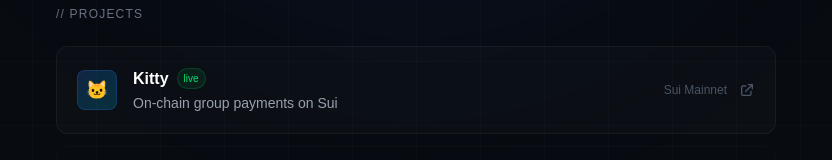
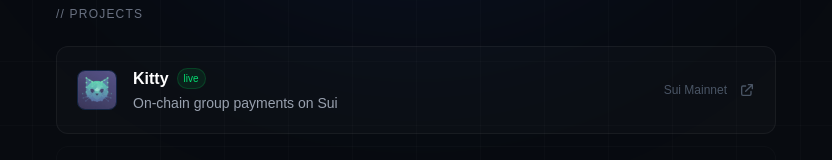
Before and after one commit to Zenless-Labs/landing-pages, a Next.js app: page / in a window 1280 px wide. Shown: the part 451-611 px from the top of the page, without its empty margins (224-1056 px from the left). Built offline with nearby package versions, Linux system fonts and the light colour scheme.

Commit message:
feat: use Kitty logo image on landing page

```diff
--- a/app/page.tsx
+++ b/app/page.tsx
@@ -54,8 +54,8 @@ export default function Home() {
                 className="group flex items-center justify-between p-5 rounded-xl border border-white/5 bg-white/[0.02] hover:bg-white/[0.05] hover:border-blue-500/30 transition-all duration-200"
               >
                 <div className="flex items-center gap-4">
-                  <div className="w-10 h-10 rounded-lg bg-gradient-to-br from-blue-500/20 to-cyan-500/20 border border-blue-500/20 flex items-center justify-center text-lg">
-                    🐱
+                  <div className="w-10 h-10 rounded-lg overflow-hidden border border-blue-500/20">
+                    <img src="/kitty-logo.jpg" alt="Kitty" className="w-full h-full object-cover" />
                   </div>
                   <div>
                     <div className="flex items-center gap-2 mb-0.5">
```
Also changed, not shown: public/kitty-logo.jpg (added).
